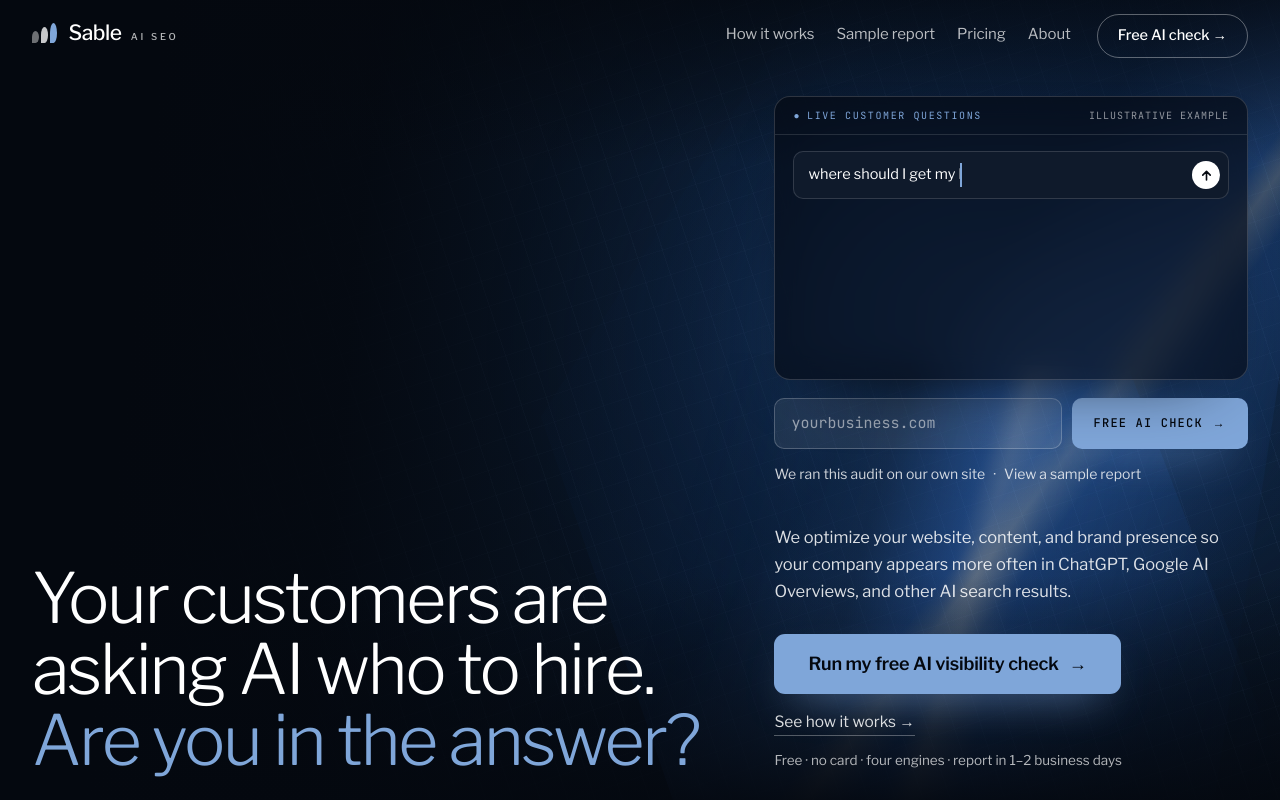
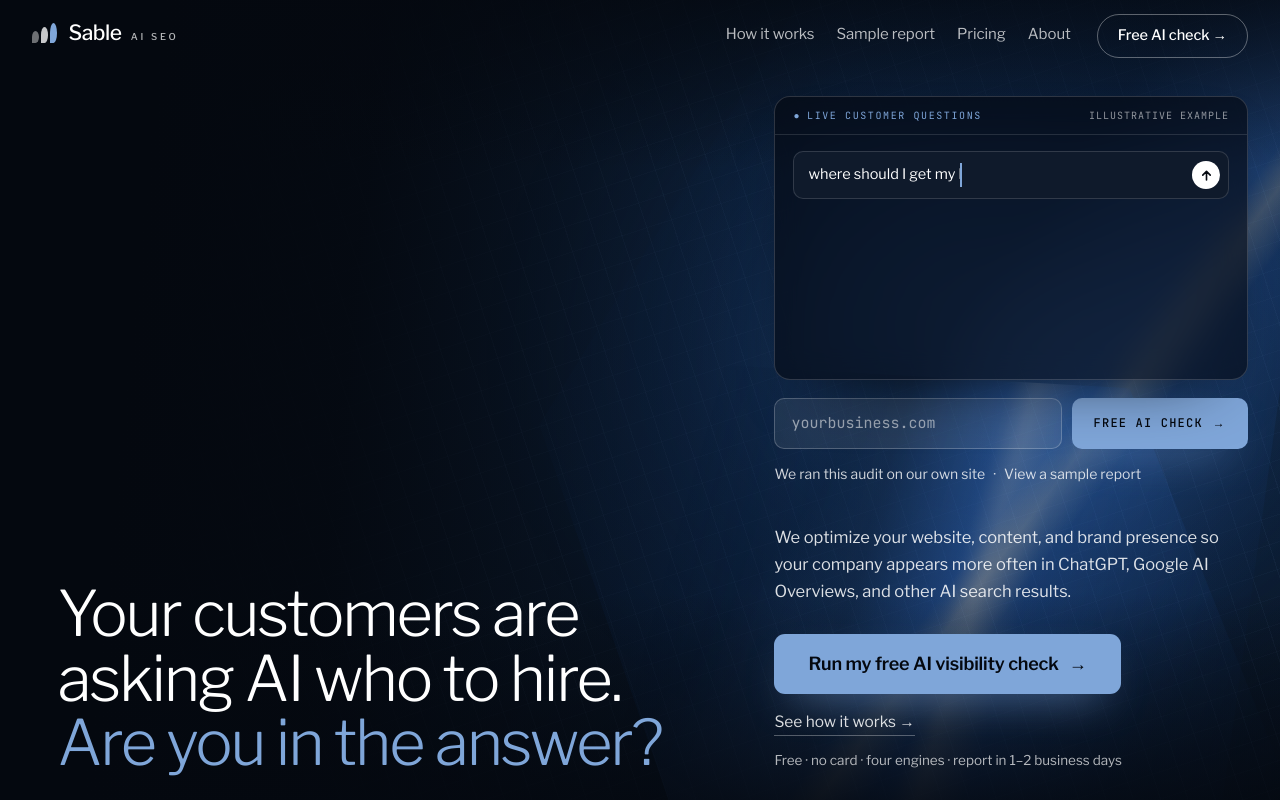
Before and after one commit to jtnoji/geoWebsite, a Next.js app: page / in a window 1280 px wide. Shown: the top 800 px of the page. Built offline with nearby package versions, Linux system fonts and the light colour scheme.

Commit message:
title sizing fixes

```diff
--- a/app/globals.css
+++ b/app/globals.css
@@ -101,9 +101,9 @@
    customer questions float above the copy; below that they drop under it, so
    a short laptop still gets the headline whole in the bottom-left corner
    instead of cut off at the fold. 784px is measured, not round: a 1440x900
-   laptop's browser window (789px) holds the stacked column, a 1024x768 one
-   comes up 49px short. The two ranges exclude each other, so a `tall:` class
-   and a `short:` class never depend on source order. */
+   laptop's browser window (789px) holds the stacked column, which at 1024
+   wide needs 845px. The two ranges exclude each other, so a `tall:` class and
+   a `short:` class never depend on source order. */
 @custom-variant tall (@media (height >= 49rem));
 @custom-variant short (@media (height < 49rem));
 
--- a/app/page.tsx
+++ b/app/page.tsx
@@ -80,28 +80,35 @@
       <section data-hero="dark" className="relative overflow-hidden bg-night text-white">
         <Beams variant="hero" />
         <div
-          className={`relative ${SECTION_X} grid min-h-[100svh] content-end pb-11 pt-28 lg:grid-cols-[minmax(0,1fr)_clamp(440px,37vw,660px)] lg:gap-x-[clamp(48px,5vw,112px)] lg:pt-24 lg:tall:grid-rows-[1fr_auto] lg:tall:gap-y-10 lg:short:grid-rows-[minmax(auto,calc(100svh_-_140px))_auto] lg:short:gap-y-16 wide:pb-16`}
+          className={`relative ${SECTION_X} grid min-h-[100svh] content-end pb-[var(--fold-bottom)] pt-28 [--fold-bottom:44px] lg:grid-cols-[minmax(0,1fr)_clamp(440px,37vw,660px)] lg:gap-x-[clamp(48px,5vw,112px)] lg:pt-24 lg:[--fold-bottom:clamp(72px,5.5vw,128px)] lg:tall:grid-rows-[1fr_auto] lg:tall:gap-y-10 lg:short:grid-rows-[minmax(auto,calc(100svh_-_96px_-_var(--fold-bottom)))_auto] lg:short:gap-y-[calc(var(--fold-bottom)_+_24px)]`}
         >
           {/* `hero-copy` lifts away and dims as the fold scrolls off
               (globals.css, "Scroll depth"). It goes on the headline and on the
               copy, never on the panel column, whose glass would go flat.
 
               The headline is sized from its own column (`@container`). At
-              10.2cqi its widest line, "Are you in the answer?" (9.64em in
-              Franklin 300), spans 94% of the column, so it fills the corner at
+              9.6cqi its widest line, "Are you in the answer?" (9.64em in
+              Franklin 300), spans 93% of the column, so it holds the corner at
               any width and never wraps to a fourth line. The 11em cap keeps the
               same three lines where the size ceiling leaves the column wider,
               and in a browser without text-wrap: balance.
 
+              KEPT OFF THE CORNER (Josh: "too close to the bottom left corner").
+              From lg the column is inset from the gutter, and `--fold-bottom`,
+              the fold's bottom padding, grows with the width. The copy sits on
+              the headline's baseline, so it rises with it. In a short window
+              the panel's gap is that padding plus 24px, so the panel starts
+              just below the fold instead of peeking into it.
+
               On a tall screen the panel stacks above the copy, so the headline
-              also yields to the height: (100svh - 560px) / 3.1 is the largest
-              three-line headline that leaves room for the panel (560px is the
-              padding, the gap and the panel at its tallest), which keeps it
+              also yields to the height: (100svh - 480px - --fold-bottom) / 3.1
+              is the largest three-line headline that leaves room for the panel
+              (480px is the top padding, the gap and the panel), which keeps it
               clear of the fold on wide, shallow windows. */}
-          <div className="hero-copy @container min-w-0 lg:col-start-1 lg:self-baseline-last lg:tall:row-start-2 lg:short:row-start-1">
+          <div className="hero-copy @container min-w-0 lg:col-start-1 lg:self-baseline-last lg:pl-[clamp(24px,2vw,56px)] lg:tall:row-start-2 lg:short:row-start-1">
             <h1
               data-reveal
-              className="display display-light max-w-[11em] text-[clamp(30px,10.2cqi,72px)] leading-[1.03] text-white text-balance lg:short:text-[clamp(40px,10.2cqi,150px)] lg:tall:text-[clamp(40px,min(10.2cqi,calc((100svh_-_560px)/3.1)),150px)]"
+              className="display display-light max-w-[11em] text-[clamp(30px,9.6cqi,68px)] leading-[1.03] text-white text-balance lg:short:text-[clamp(40px,9.6cqi,136px)] lg:tall:text-[clamp(40px,min(9.6cqi,calc((100svh_-_480px_-_var(--fold-bottom))/3.1)),136px)]"
             >
               {`${HERO.heading} `}
               <span className="block text-sky">{HERO.headingAccent}</span>
```
Also changed, not shown: 2 other files (tests, documents, lock files or other folders).
